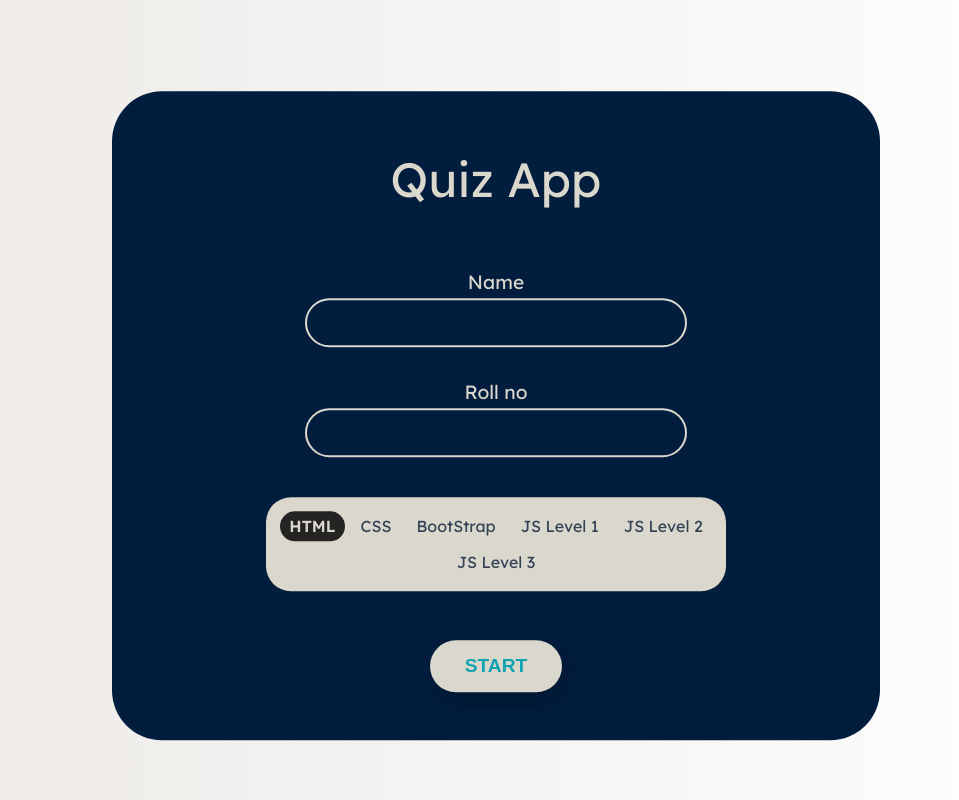
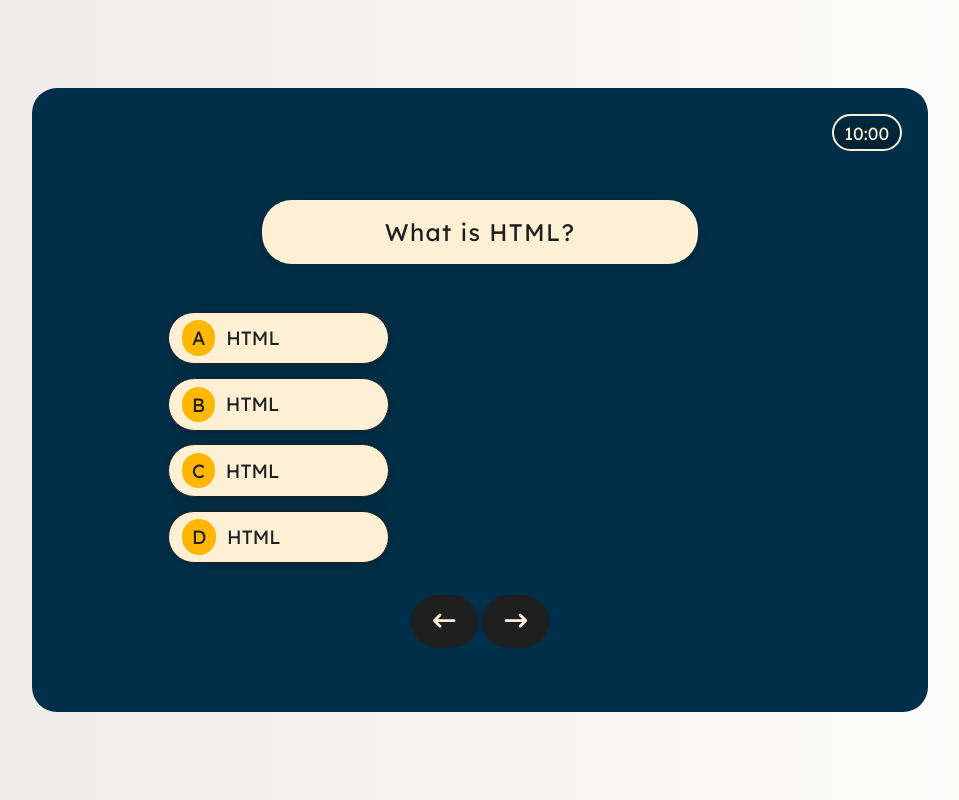
Before and after one commit to abdul-ahad-dev/Quiz-App, a plain HTML site: page index.html in a window 1280 px wide. Shown: the whole page, without its empty margins (160-1119 px from the left). Drawn offline with Linux system fonts and the light colour scheme.

Commit message:
first commit

```diff
--- a/CSS/style.css
+++ b/CSS/style.css
@@ -14,19 +14,20 @@ body {
 }
 
 .information {
-    /* display: none; */
+    display: none;
     width: 60%;
     min-height: 75vh;
     max-height: max-content;
     background-color: #001D3D;
+    background-color: #1f1f1f;
     margin: 1em;
     position: absolute;
     top: 50%;
     left: 50%;
     transform: translate(-50%, -50%);
     text-align: center;
-    border-radius: 50px;
-}
+    border-radius: 30px;
+    box-shadow: rgba(0, 0, 0, 0.19) 0px 10px 20px, rgba(0, 0, 0, 0.23) 0px 6px 6px;}
 
 .title {
     margin: 1.2em auto;
@@ -46,8 +47,8 @@ body {
 #name-field,
 #roll-no-field {
     color: #DAD7CD;
-    padding: 0.5em 1rem;
-    font-size: 1.3em;
+    padding: 0.8em 1.5rem;
+    font-size: 1.1em;
     width: 12em;
     width: 45%;
     border-radius: 50px;
@@ -55,14 +56,16 @@ body {
     background-color: transparent;
     border: 2px solid;
     outline: none;
+    letter-spacing: 1.3px;
 }
+
 
 .test-category {
     margin: 2.5em auto;
     position: relative;
     display: flex;
     flex-wrap: wrap;
-    border-radius: 25px;
+    border-radius: 20px;
     background-color: #DAD7CD;
     box-sizing: border-box;
     box-shadow: 0 0 0px 1px rgba(0, 0, 0, 0.06);
@@ -70,7 +73,6 @@ body {
     width: 18em;
     width: 60%;
     font-size: 1em;
-    overflow: hidden;  /* Ensure child elements do not overflow */
 }
 
 .test-category .category {
@@ -141,3 +143,97 @@ body {
 #start-btn:hover::before {
     width: 100%;
 }
+
+.question-container {
+    width: 65%;
+    min-height: 70vh;
+    max-height: max-content;
+    background-color: #003049;
+    color: #FDF0D5;
+    position: absolute;
+    top: 50%;
+    left: 50%;
+    transform: translate(-50%, -50%);
+    position: relative;
+    border-radius: 25px;
+    padding: 2em;
+}
+
+.timer-box {
+    display: flex;
+    position: absolute;
+    top: 1.5em;
+    right: 1.5em;
+    font-size: 1.1em;
+    padding: .3em .6em;
+    border: 2px solid;
+    border-radius: 40px;
+    box-shadow: rgba(0, 0, 0, 0.35) 0px -50px 36px -28px inset;
+}
+
+.quiz-questions {
+    width: 75%;
+    margin: 5em auto 2em;
+}
+
+.quiz-questions .question{
+    max-width: 60%;
+    min-width: 15em;
+    overflow-wrap: break-word;
+    text-align: center;
+    background-color: #FDF0D5;
+    color: #1f1f1f;
+    margin: 1em auto 2em;
+    font-size: 1.5em;
+    padding: .7em 1.3em;
+    border-radius: 30px;
+    letter-spacing: 1.3px;
+    box-shadow: rgba(14, 30, 37, 0.12) 0px 2px 4px 0px, rgba(14, 30, 37, 0.32) 0px 2px 16px 0px;
+}
+
+.quiz-questions .options {
+    border: 1px solid;
+    min-width: 10em;
+    width: max-content;
+    overflow-wrap: break-word;
+    background-color: #FDF0D5;
+    color: #1f1f1f;
+    margin: .7em 0;
+    padding: .7em;
+    font-size: 1.2em;
+    border-radius: 30px;
+    box-shadow: rgba(14, 30, 37, 0.12) 0px 2px 4px 0px, rgba(14, 30, 37, 0.32) 0px 2px 16px 0px;
+}
+.quiz-questions .options .circle {
+    width: 1em;
+    margin-right: .3em;
+    padding: .3em .5em;
+    border-radius: 50px;
+    background-color: #FFB703;
+}
+
+.quiz-questions .options:hover .circle {
+    background-color: #D62828;
+}
+
+.btn-container {
+    width: max-content;
+    margin: 1em auto;
+    padding: 0 .7em;
+
+}
+
+.btn-container button {
+    border: none;
+    outline: none;
+    padding: .6em 1em;
+    font-size: 1.4em;
+    border-radius: 50px;
+    background-color: #1f1f1f;
+    color: #FDF0D5;
+}
+
+.btn-container button:hover{
+    background-color: #FDF0D5;
+    color: #1f1f1f;
+}
--- a/index.html
+++ b/index.html
@@ -10,14 +10,14 @@
     <link rel="preconnect" href="https://fonts.googleapis.com">
     <link rel="preconnect" href="https://fonts.gstatic.com" crossorigin>
     <link href="https://fonts.googleapis.com/css2?family=Lexend+Deca:wght@100..900&display=swap" rel="stylesheet">
-
+    <link rel="stylesheet" href="https://cdnjs.cloudflare.com/ajax/libs/font-awesome/6.5.2/css/all.min.css" integrity="sha512-SnH5WK+bZxgPHs44uWIX+LLJAJ9/2PkPKZ5QiAj6Ta86w+fsb2TkcmfRyVX3pBnMFcV7oQPJkl9QevSCWr3W6A==" crossorigin="anonymous" referrerpolicy="no-referrer" />
     <title>Quiz App</title>
 </head>
 
 <body>
 
+
     <div class="information" id="information">
-
         <h1 class="title">Quiz App</h1>
 
         <form class="form">
@@ -29,7 +29,7 @@
 
             <div class="roll-no">
                 <p id="roll-no">Roll no</p>
-                <input id="roll-no-field" type="number">
+                <input id="roll-no-field" type="text">
             </div>
 
             <div class="test-category">
@@ -70,8 +70,29 @@
 
 
     <div class="question-container">
+        <div class="timer-box">
+            <div class="minutes-box">10</div>
+            <span> : </span>
+            <div class="seconds-box">00</div>
+        </div>
+
+        <div class="quiz-questions">
+            <div class="question">What is HTML?</div>
+            <div class="options" id="option-a"><span class="circle">A</span> HTML</div>
+            <div class="options" id="option-b"><span class="circle">B</span> HTML</div>
+            <div class="options" id="option-c"><span class="circle">C</span> HTML</div>
+            <div class="options" id="option-d"><span class="circle">D</span> HTML</div>
+        </div>
+
+        <div class="btn-container">
+            <button id="prev-btn"><i class="fa-solid fa-arrow-left-long"></i></button>
+            <button id="next-btn"><i class="fa-solid fa-arrow-right-long"></i></button>
+        </div>
 
     </div>
+
+
+
 
 
     <footer></footer>
```
